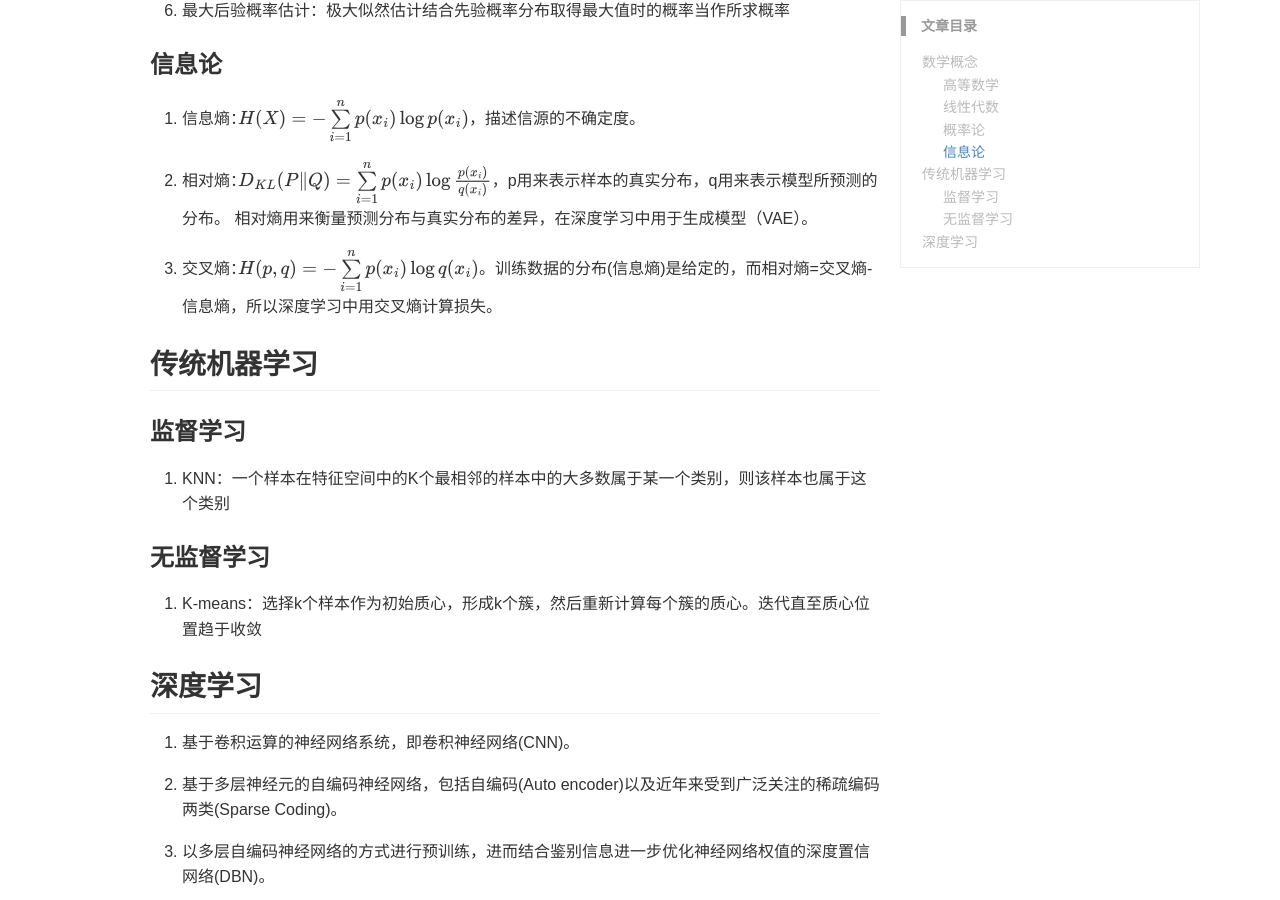
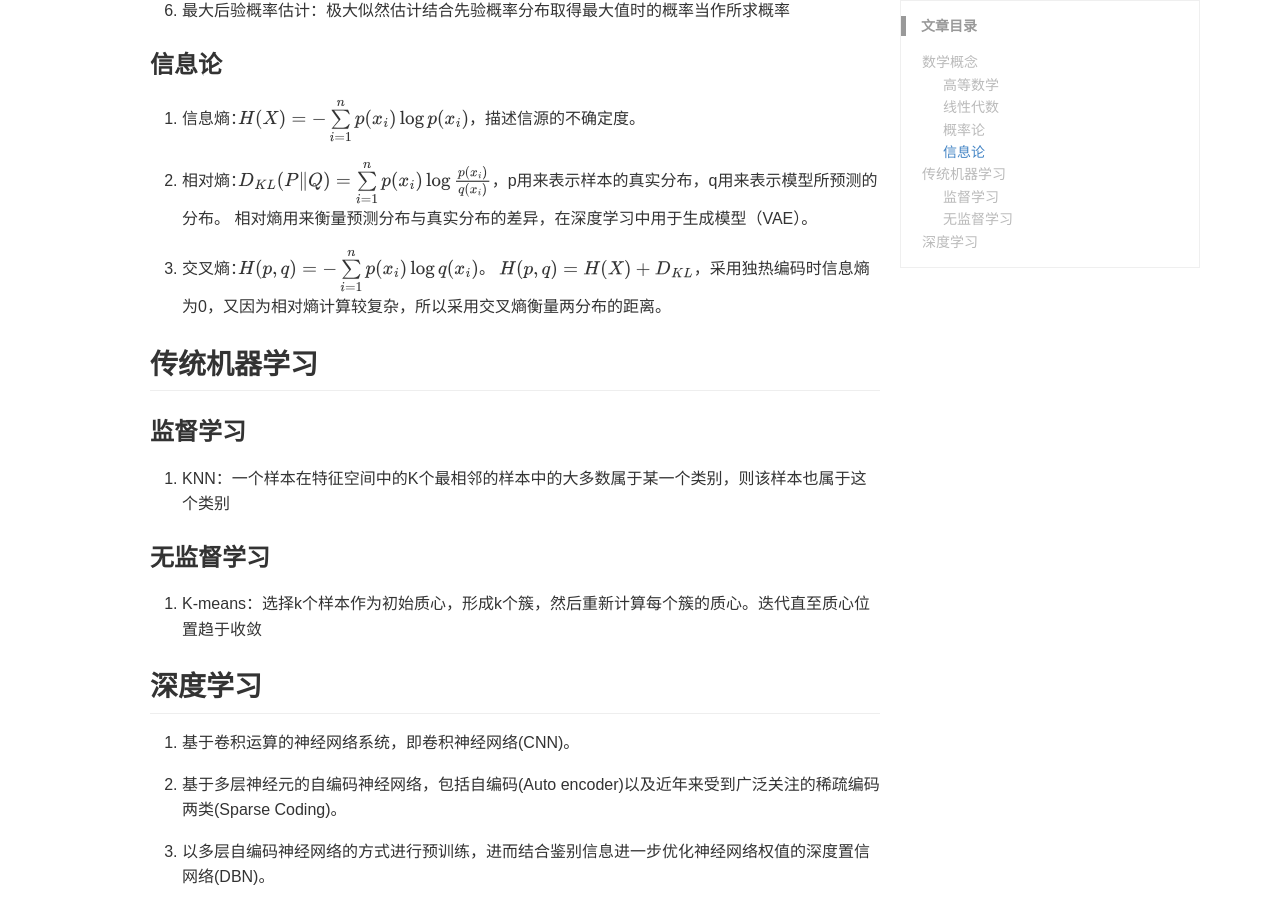
Before and after one commit to AccelYu/AccelYu.github.io, a Jekyll site: the page built from _posts/2020-07-28-machine_learning.md, in a window 1280 px wide and 900 px high, scrolled down 1614 px. Built offline with Jekyll 4.4.1, drawn with Linux system fonts in a browser that asks for light colours; some web fonts are replaced; comment, search, counter and statistics services are not loaded; a style sheet for code colours, icons or effects is not loaded; some of the changed text lies outside the part shown.

Commit message:
Update 2020-07-28-machine_learning.md

```diff
--- a/_posts/2020-07-28-machine_learning.md
+++ b/_posts/2020-07-28-machine_learning.md
@@ -63,7 +63,8 @@ $w_2 = w_1 + \triangle w$，将$w_2$不停带入进行迭代计算。b同理。
 2. 相对熵：$D_{KL}(P \Vert Q) = \sum\limits_{i=1}^n p(x_i) \log \frac{p(x_i)}{q(x_i)}$，p用来表示样本的真实分布，q用来表示模型所预测的分布。
 相对熵用来衡量预测分布与真实分布的差异，在深度学习中用于生成模型（VAE）。
 
-3. 交叉熵：$H(p,q) = -\sum\limits_{i=1}^n p(x_i) \log q(x_i)$。训练数据的分布(信息熵)是给定的，而相对熵=交叉熵-信息熵，所以深度学习中用交叉熵计算损失。
+3. 交叉熵：$H(p,q) = -\sum\limits_{i=1}^n p(x_i) \log q(x_i)$。
+$H(p,q)=H(X)+D_{KL}$，采用独热编码时信息熵为0，又因为相对熵计算较复杂，所以采用交叉熵衡量两分布的距离。
 
 ## 传统机器学习
 ### 监督学习
```
